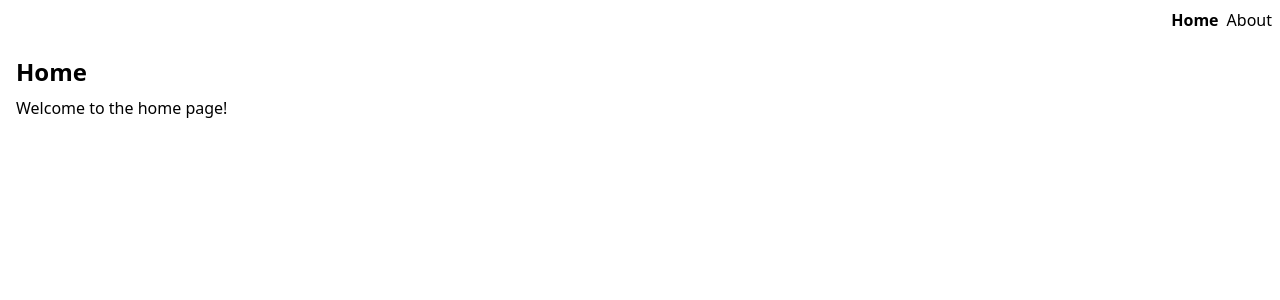
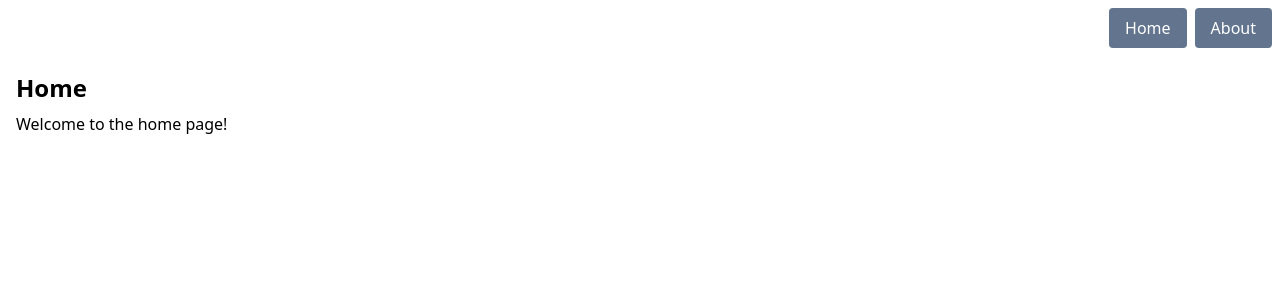
Before and after one commit to preacher2041/mythmaker-monorepo, a React (Vite) app in the folder apps/web/: page / in a window 1280 px wide. Shown: the top 300 px of the page. Built offline with nearby package versions, Linux system fonts and the light colour scheme.

Commit message:
feat(web): use Button component from @mythmaker/ui in MainNav

```diff
--- a/apps/web/src/components/Layout/MainNav/MainNav.tsx
+++ b/apps/web/src/components/Layout/MainNav/MainNav.tsx
@@ -1,14 +1,15 @@
 import { Link } from '@tanstack/react-router'
+import { Button } from '@mythmaker/ui'
 
 export const MainNav = () => {
 	return (
 		<>
 			<div className='p-2 flex flex-row justify-end gap-2'>
 				<Link to='/' className='[&.active]:font-bold'>
-					Home
+					<Button variant='primary'>Home</Button>
 				</Link>{' '}
 				<Link to='/about' className='[&.active]:font-bold'>
-					About
+					<Button variant='primary'>About</Button>
 				</Link>
 			</div>
 		</>
```
